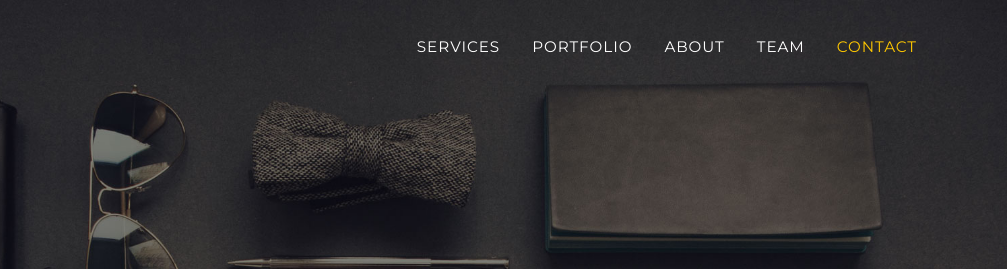
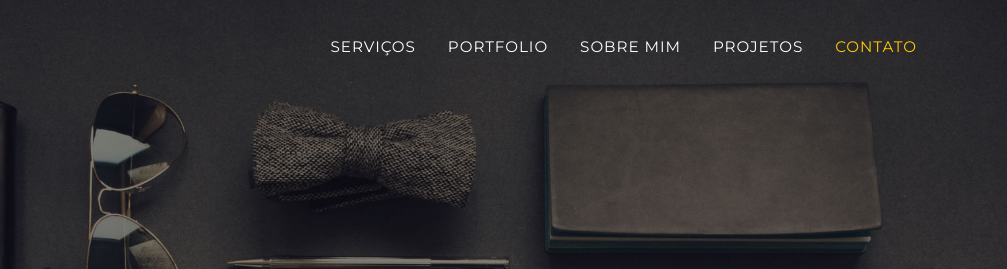
Before and after one commit to luisantoniocezarjr/luisantoniocezarjr.github.io, a plain HTML site: page index.html in a window 1280 px wide. Shown: the top 269 px of the page, 273-1280 px from the left. Drawn offline with nearby package versions, Linux system fonts and the light colour scheme.

Commit message:
Update index.html

```diff
--- a/index.html
+++ b/index.html
@@ -27,11 +27,11 @@
                 </button>
                 <div class="collapse navbar-collapse" id="navbarResponsive">
                     <ul class="navbar-nav text-uppercase ms-auto py-4 py-lg-0">
-                        <li class="nav-item"><a class="nav-link" href="#services">Services</a></li>
+                        <li class="nav-item"><a class="nav-link" href="#services">Serviços</a></li>
                         <li class="nav-item"><a class="nav-link" href="#portfolio">Portfolio</a></li>
-                        <li class="nav-item"><a class="nav-link" href="#about">About</a></li>
-                        <li class="nav-item"><a class="nav-link" href="#team">Team</a></li>
-                        <li class="nav-item"><a class="nav-link" href="#contact">Contact</a></li>
+                        <li class="nav-item"><a class="nav-link" href="#about">Sobre mim</a></li>
+                        <li class="nav-item"><a class="nav-link" href="#team">Projetos</a></li>
+                        <li class="nav-item"><a class="nav-link" href="#contact">Contato</a></li>
                     </ul>
                 </div>
             </div>
```
